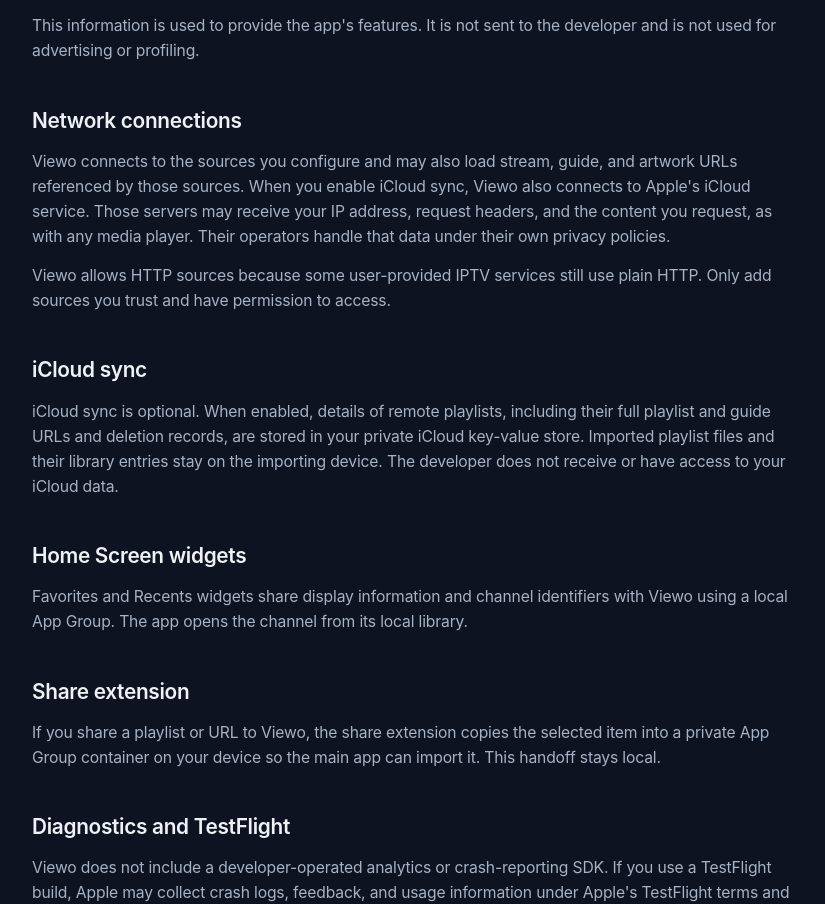
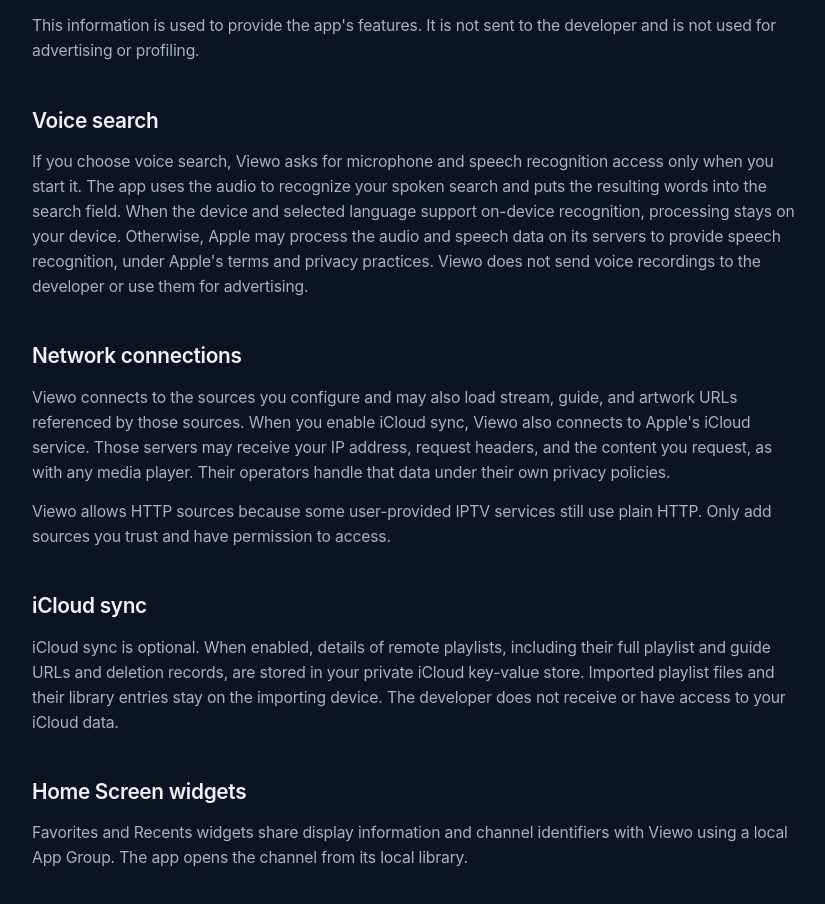
Before and after one commit to eduardolmedeiros/viewo-website, a plain HTML site: page privacy/index.html in a window 1280 px wide. Shown: the part 912-1816 px from the top of the page, without its empty margins (226-1051 px from the left). Drawn offline with Linux system fonts and the light colour scheme.

Commit message:
Document voice search privacy

```diff
--- a/privacy/index.html
+++ b/privacy/index.html
@@ -64,6 +64,17 @@
     <p>
       This information is used to provide the app's features. It is not sent to the
       developer and is not used for advertising or profiling.
+    </p>
+
+    <h2>Voice search</h2>
+    <p>
+      If you choose voice search, Viewo asks for microphone and speech recognition
+      access only when you start it. The app uses the audio to recognize your spoken
+      search and puts the resulting words into the search field. When the device and
+      selected language support on-device recognition, processing stays on your
+      device. Otherwise, Apple may process the audio and speech data on its servers
+      to provide speech recognition, under Apple's terms and privacy practices.
+      Viewo does not send voice recordings to the developer or use them for advertising.
     </p>
 
     <h2>Network connections</h2>
```
